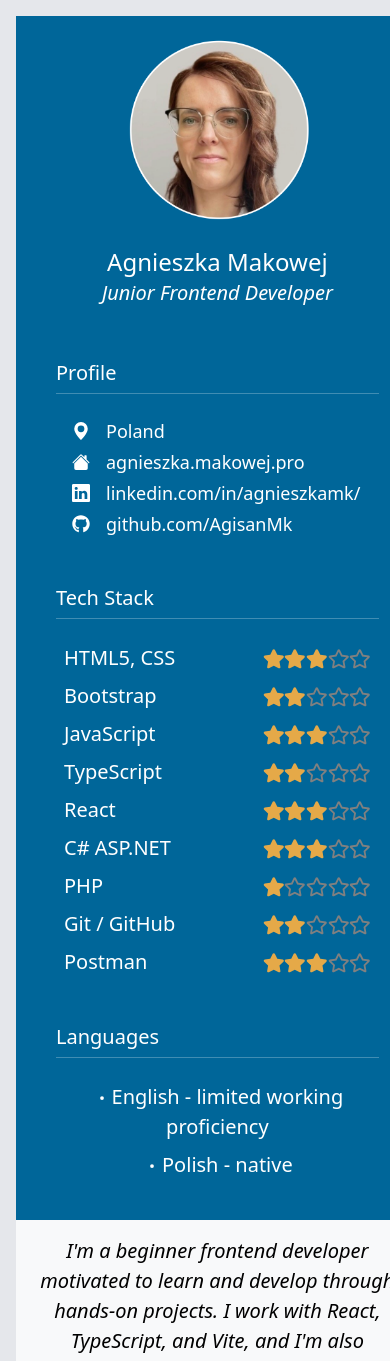
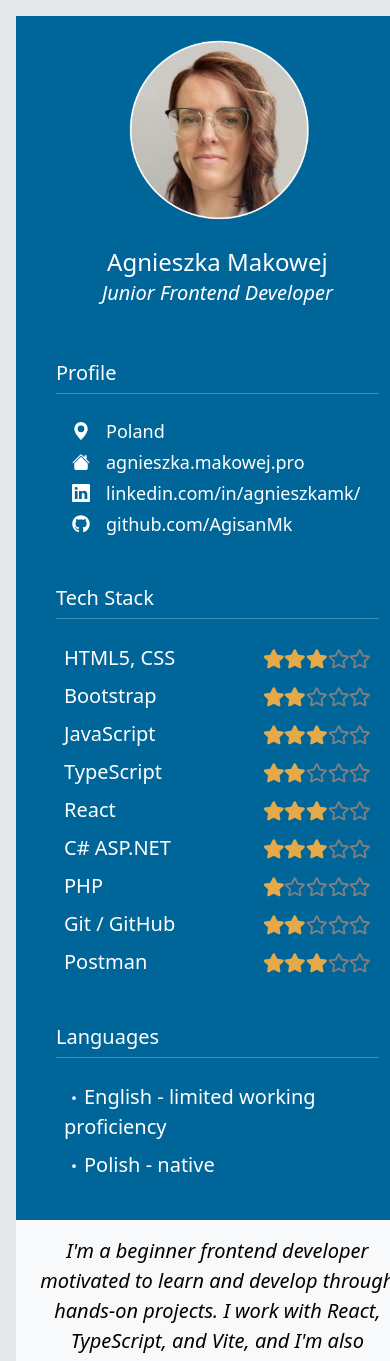
Before and after one commit to AgisanMk/www-agnieszka, a React (Vite) app: page / in a window 390 px wide. Shown: the top 1361 px of the page. Built offline with nearby package versions, Linux system fonts and the light colour scheme; the HTML template or start-up script is replaced by a standard one.

Commit message:
CSS responsive design

```diff
--- a/src/App.css
+++ b/src/App.css
@@ -72,6 +72,10 @@ li span:last-child svg {
     text-align: center;
   }
 
+  .sidebar ul {
+    text-align: left;
+  }
+
   .content {
     width: 100%;
     padding: 1.5rem;
```
